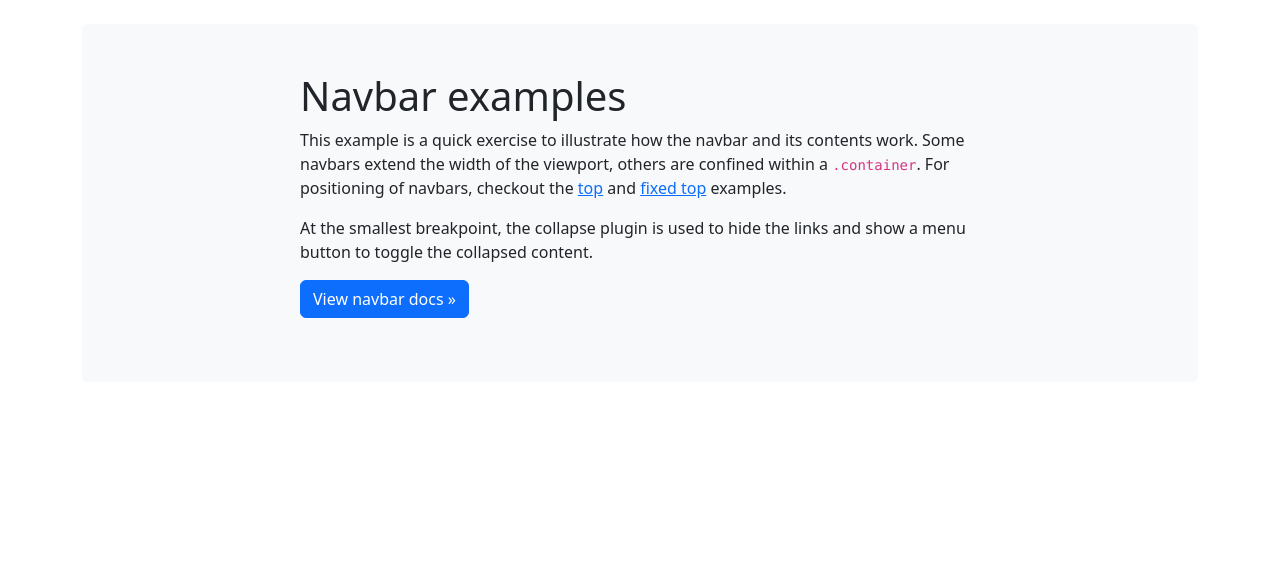
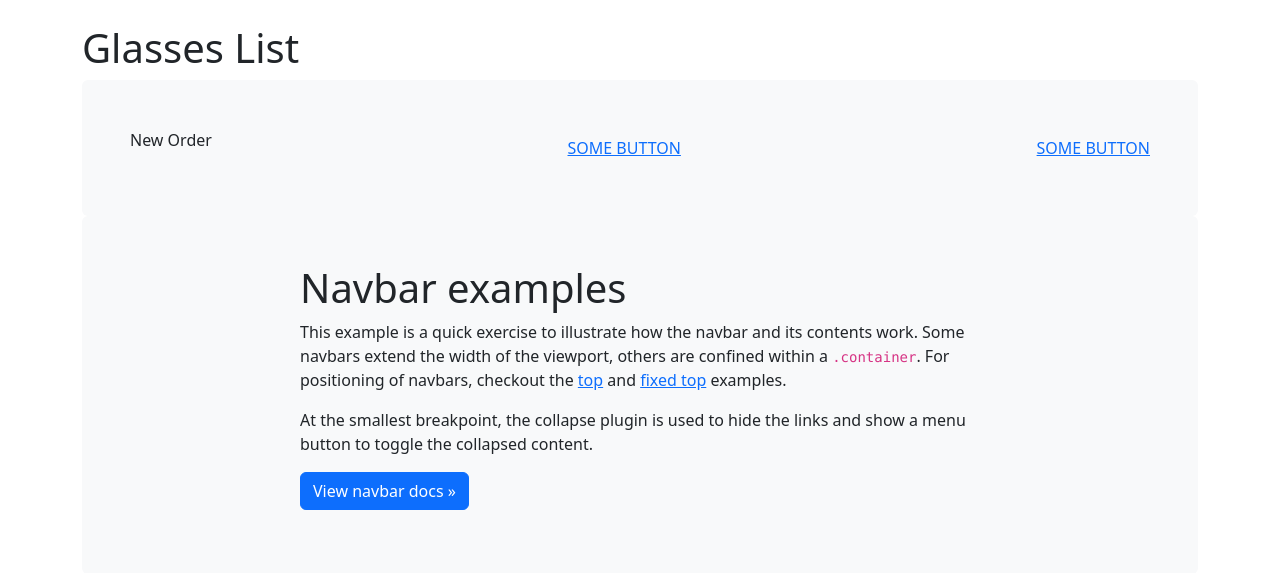
Before and after one commit to Kamilovkz/smartCash, a Django app: page / in a window 1280 px wide. Shown: the part 73-646 px from the top of the page. Run offline with Django 4.2, Linux system fonts and the light colour scheme; some libraries are stand-ins or nearby versions.

Commit message:
Update main page customize css and html

```diff
--- a/store/items/templates/items/index.html
+++ b/store/items/templates/items/index.html
@@ -1,6 +1,19 @@
 {% extends "base.html" %}
 {% load widget_tweaks %}
 {% block content %}
+
+<div class="container">
+    <div class = "abovetable2">
+        <h1 class="title">Glasses List</h1>
+        <!-- <td><a href="{% url 'add_stock' %}" class="btn btn-primary">Add</a></td> -->
+        <div class="bg-light p-5 rounded navbar" >
+            <p>New Order</p>
+            <a class="neworder" href="#">SOME BUTTON</a>
+            <a href="#">SOME BUTTON</a>
+        </div>
+    </div>
+</div>
+
 <div class="container">
     <div class="bg-light p-5 rounded">
         <div class="col-sm-8 mx-auto">
@@ -13,4 +26,5 @@
         </div>
     </div>
 </div>
+
 {% endblock %}
```
